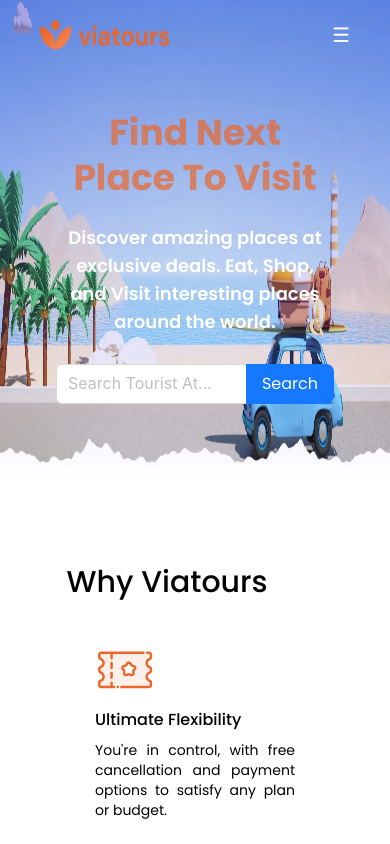
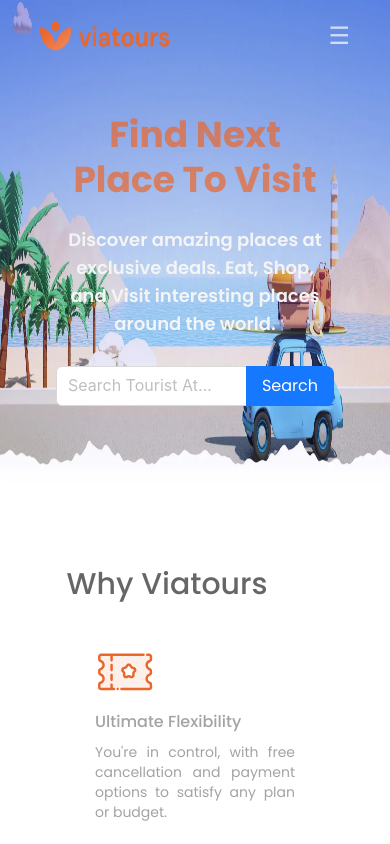
Before and after one commit to mubaraq-debug/viatours-template, a React (Create React App) app: page / in a window 390 px wide. Shown: the top 844 px of the page. Built offline with nearby package versions, Linux system fonts and the light colour scheme.

Commit message:
wip: responsive design changes

```diff
--- a/src/components/navbar.js
+++ b/src/components/navbar.js
@@ -62,10 +62,10 @@ const Navbar = () => {
 
       {/* Mobile Menu Toggle */}
       <div
-        className="md:hidden text-white cursor-pointer"
+        className="md:hidden text-white/70 cursor-pointer"
         onClick={() => setIsMobileMenuOpen(!isMobileMenuOpen)}
       >
-        <span className="text-xl">&#9776;</span>
+        <span className="text-2xl">&#9776;</span>
       </div>
 
       {/* Buttons */}
@@ -81,7 +81,7 @@ const Navbar = () => {
       {/* Mobile Nav Items */}
       {isMobileMenuOpen && (
         <ul
-          className="absolute top-16 left-0 w-full bg-[#adb8ce] rounded-md flex flex-col items-start px-5 gap-y-5 py-10 md:hidden bg-[#6a8ee2]"
+          className="absolute top-16 left-0 w-full bg-[#adb8ce] rounded-md flex flex-col items-start px-5 gap-y-5 py-10 md:hidden]"
           data-aos="fade-down"
           style={{opacity: .9}}
         >
--- a/src/pages/Home/subComponents/article.jsx
+++ b/src/pages/Home/subComponents/article.jsx
@@ -13,7 +13,7 @@ const Article = () => {
 
   return (
     <div className="my-10 flex flex-col items-start mb-10 w-full px-5 md:px-0">
-      <header  className="text-3xl capitalize text-black font-medium pl-4 md:pl-0 text-left pt-10 pb-3"
+      <header  className="text-3xl capitalize text-black/60 font-medium pl-4 md:pl-0 text-left pt-10 pb-3"
         data-aos="fade-right">travel articles</header>
 
       <div className="flex md:flex-row flex-col items-start justify-between gap-4">
--- a/src/pages/Home/subComponents/choose.jsx
+++ b/src/pages/Home/subComponents/choose.jsx
@@ -15,7 +15,7 @@ const Choose = () => {
   return (
     <div className="my-20 w-full">
       <header
-        className="text-3xl capitalize text-black font-medium text-center -ml-14 md:text-left"
+        className="text-3xl capitalize text-black/60 font-medium text-center -ml-14 md:text-left"
         data-aos="fade-right"
       >
         why viatours
--- a/src/pages/Home/subComponents/featuredTrip.jsx
+++ b/src/pages/Home/subComponents/featuredTrip.jsx
@@ -8,7 +8,7 @@ import TripCard from "./tripCard";
 const FeaturedTrip = () => {
   return (
     <div className="md:my-10">
-      <header className="text-3xl capitalize text-black font-medium py-10">
+      <header className="text-3xl capitalize text-black/60 font-medium py-10">
         featured trips
       </header>
 
--- a/src/pages/Home/subComponents/hero.jsx
+++ b/src/pages/Home/subComponents/hero.jsx
@@ -21,7 +21,7 @@ const Hero = () => {
       </h1>
 
       {/* Subheading */}
-      <p className="text-lg md:text-xl lg:text-2xl font-semibold text-white pt-6 max-w-3xl">
+      <p className="text-lg md:text-xl lg:text-2xl font-semibold text-[#f4f4f4] pt-6 max-w-3xl">
         Discover amazing places at exclusive deals. Eat, Shop, and Visit
         interesting places around the world.
       </p>
--- a/src/pages/Home/subComponents/offers.jsx
+++ b/src/pages/Home/subComponents/offers.jsx
@@ -34,7 +34,7 @@ const Offers = () => {
   return (
     <div className="md:my-10 mt-16 w-full">
        <header
-        className="text-3xl capitalize text-black font-medium pl-4 md:pl-0 text-left mb-10"
+        className="text-3xl capitalize text-black/60 font-medium pl-4 md:pl-0 text-left mb-10"
       >
        Special offers
       </header>
--- a/src/pages/Home/subComponents/popular.jsx
+++ b/src/pages/Home/subComponents/popular.jsx
@@ -11,7 +11,7 @@ const Popular = () => {
     <div className="mt-10 w-full px-5 md:px-0">
       {/* Header */}
       <header
-        className="text-3xl capitalize text-black font-medium pl-4 md:pl-0 text-left"
+        className="text-3xl capitalize text-black/60 font-medium pl-4 md:pl-0 text-left"
         data-aos="fade-right"
       >
         popular things to do
@@ -40,7 +40,7 @@ const Popular = () => {
             <h3 className="md:text-5xl text-3xl font-medium capitalize text-primary">
               city tours
             </h3>
-            <p className="text-justify md:w-[90%] w-full leading-normal text-md">
+            <p className="text-justify md:w-[90%] w-full leading-normal text-md text-[#999999]/90">
               Discover the city's charm with guided tours of iconic landmarks,
               hidden gems, and local culture. Experience vibrant streets,
               fascinating history, and unforgettable moments. Book now!
@@ -61,7 +61,7 @@ const Popular = () => {
             <h3 className="md:text-5xl text-3xl font-medium capitalize text-primary">
               cultural tours
             </h3>
-            <p className="text-justify md:w-[90%] w-full leading-normal text-md">
+            <p className="text-justify md:w-[90%] w-full leading-normal text-md text-[#999999]/90">
               Discover the richness of local traditions with guided culture
               tours. Explore authentic cuisines, vibrant festivals, and unique
               customs. Immerse yourself in unforgettable cultural experiences.
@@ -102,7 +102,7 @@ const Popular = () => {
             <h3 className="md:text-5xl text-3xl font-medium capitalize text-primary">
               food tours
             </h3>
-            <p className="text-justify md:w-[90%] w-full leading-normal text-md">
+            <p className="text-justify md:w-[90%] w-full leading-normal text-md text-[#999999]/90">
               Savor the city’s flavors with guided food tours. Enjoy authentic
               dishes, local delicacies, and hidden culinary gems. Indulge in
               unforgettable gastronomic adventures. Book your tour now!
@@ -123,7 +123,7 @@ const Popular = () => {
             <h3 className="md:text-5xl text-3xl font-medium capitalize text-primary">
               beach tours
             </h3>
-            <p className="text-justify md:w-[90%] w-full leading-normal text-md">
+            <p className="text-justify md:w-[90%] w-full leading-normal text-md text-[#999999]/90">
               Relax and unwind with guided beach tours. Explore pristine shores,
               crystal-clear waters, and breathtaking sunsets. Experience the
               ultimate coastal escape. Book your beach adventure today!
--- a/src/pages/Home/subComponents/testimonialCarousel.js
+++ b/src/pages/Home/subComponents/testimonialCarousel.js
@@ -62,7 +62,7 @@ const TestimonialCarousel = ({ testimonials }) => {
   return (
     <div className="flex flex-col items-center mb-16 md:my-16 gap-10">
       <header className="flex flex-col items-center gap-10">
-        <h3 className="text-3xl font-medium capitalize">customer reviews</h3>
+        <h3 className="text-3xl font-medium capitalize text-black/60">customer reviews</h3>
         <img src={quote} alt="quote-image" />
       </header>
       <TestimonialContainer>
--- a/src/pages/Home/subComponents/trending.jsx
+++ b/src/pages/Home/subComponents/trending.jsx
@@ -17,7 +17,7 @@ const Trending = () => {
   return (
     <div className="flex flex-col my-10 gap-10">
       <header
-        className="text-3xl capitalize text-black font-medium"
+        className="text-3xl capitalize text-black/60 font-medium"
         data-aos="fade-right"
       >
         Trending Destinations
--- a/src/pages/Home/subComponents/whyCard.js
+++ b/src/pages/Home/subComponents/whyCard.js
@@ -13,8 +13,8 @@ const WhyCard = ({image, header, text}) => {
       data-aos='fade-up' // Apply scroll animation to this element
     >
       <img src={image} alt="card-image" className='w-[60px] h-[60px]' />
-      <p className='capitalize text-base font-medium'>{header}</p>
-      <p className='text-sm font-normal text-justify'>{text}</p>
+      <p className='capitalize text-base font-medium text-[#999999]/90'>{header}</p>
+      <p className='text-sm font-normal text-justify text-[#999999]/90'>{text}</p>
     </div>
   );
 }
--- a/src/styles/marquee.css
+++ b/src/styles/marquee.css
@@ -10,7 +10,7 @@
     display: flex;
     align-items: start;
     gap: 40px; /* Spacing between items */
-    animation: marquee-scroll 20s linear infinite;
+    animation: marquee-scroll 5s linear infinite;
   }
 
   .marquee-item {
```
